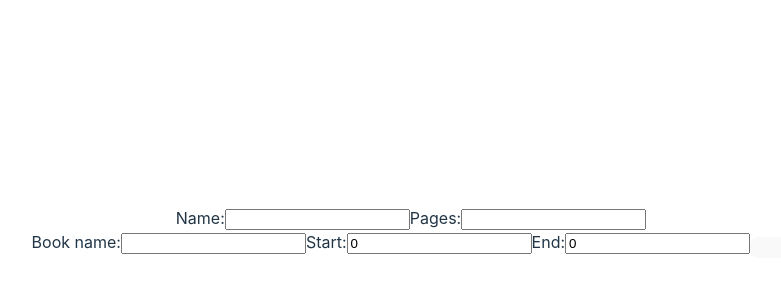
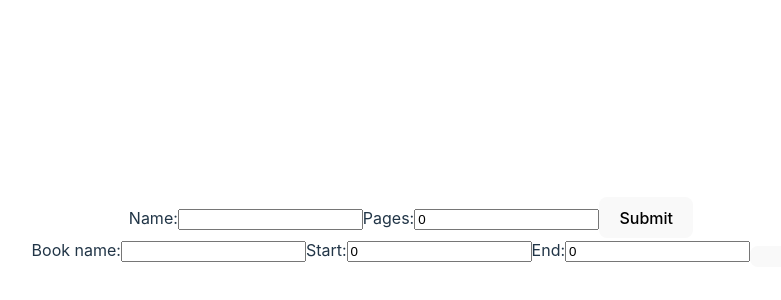
Before and after one commit to shaktilucifer/Erudite, a React (Vite) app in the folder erudite/: page / in a window 1280 px wide. Shown: the part 168-468 px from the top of the page, without its empty margins (229-1010 px from the left). Built offline with nearby package versions, Linux system fonts and the light colour scheme.

Commit message:
add submit to create book

```diff
--- a/erudite/src/CreateBook.tsx
+++ b/erudite/src/CreateBook.tsx
@@ -3,12 +3,18 @@
 import React, { useState } from "react";
 import "./CreateBook.less";
 
-interface CreateBookProps {}
+interface CreateBookProps {
+  onSubmit: ({bookName, page_count}:{bookName: string, page_count: number}) => void;
+}
 
-export function CreateBook({}: CreateBookProps) {
+export function CreateBook({onSubmit}: CreateBookProps) {
   const [bookName, setBookName] = useState("");
-  const [page_count, setPageCount] = useState<number>();
+  const [page_count, setPageCount] = useState<number>(0);
 
+
+  const onButtonSubmit = () => {
+    onSubmit({bookName, page_count});
+  };
 
   return (
     <>
@@ -26,6 +32,7 @@ export function CreateBook({}: CreateBookProps) {
         value={page_count}
         onChange={(e) => setPageCount(+e.target.value || 0)}
       />
+      <button type="submit" onClick={onButtonSubmit}>Submit</button>
     </>
   );
 }
```
